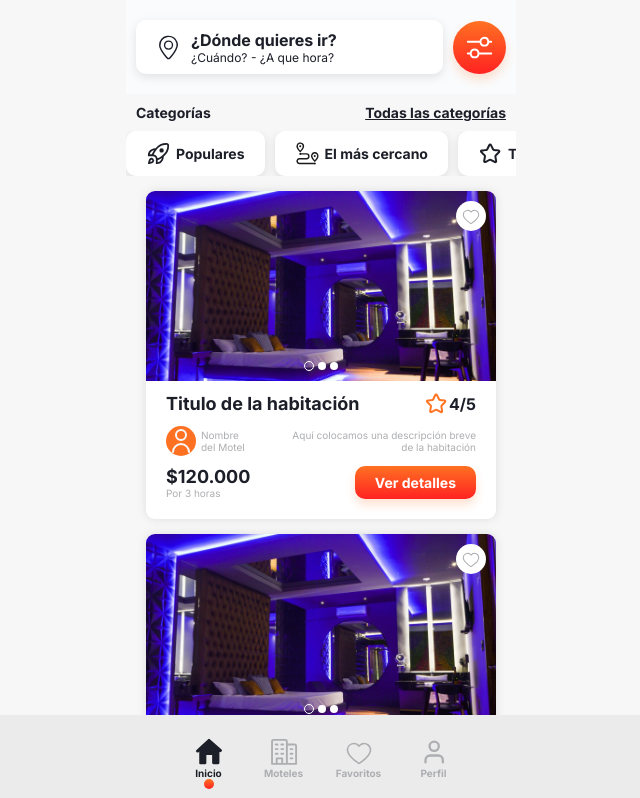
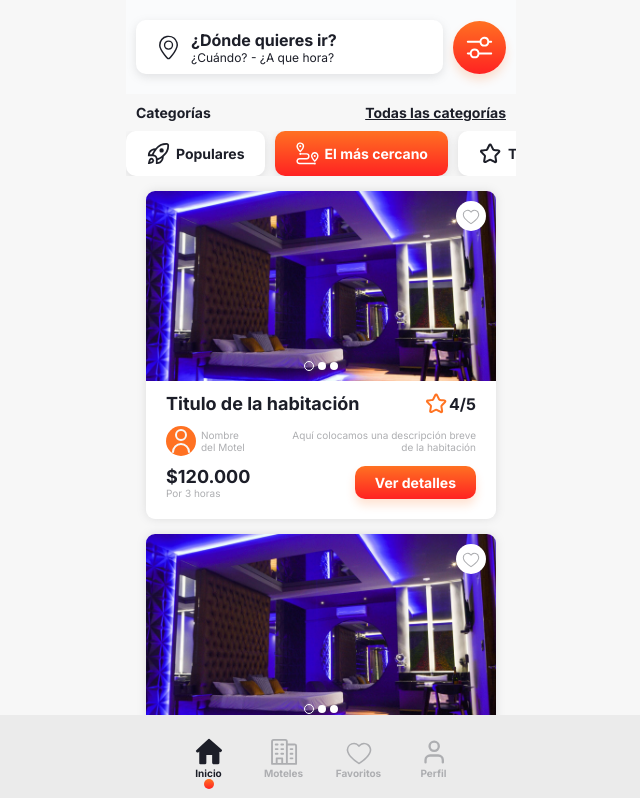
Before and after one commit to ingalexander94/mood, a Next.js app: page / in a window 1280 px wide. Shown: the top 798 px of the page, without its empty margins (319-959 px from the left). Built offline with nearby package versions, Linux system fonts and the light colour scheme.

Commit message:
add select categories

```diff
--- a/src/components/Categories/Categories.module.css
+++ b/src/components/Categories/Categories.module.css
@@ -59,8 +59,25 @@
   scroll-snap-align: start;
 }
 
+.categories article.list ul li:active {
+  transform: scale(0.98);
+}
+
+.categories article.list ul li.active {
+  background: var(--gradient-background);
+}
+
 .categories article.list ul li:nth-child(1) {
   margin-left: 10px;
+}
+
+.categories article.list ul li.active img {
+  filter: invert(100%) sepia(7%) saturate(27%) hue-rotate(259deg)
+    brightness(109%) contrast(106%);
+}
+
+.categories article.list ul li.active span {
+  color: var(--white);
 }
 
 .categories article.list ul li span {
--- a/src/components/Categories/Categories.tsx
+++ b/src/components/Categories/Categories.tsx
@@ -1,12 +1,24 @@
+"use client";
+
 import { Category } from "@/models/categories.model";
 import CategoriesStyles from "./Categories.module.css";
 import Image from "next/image";
+import { useState } from "react";
 
 interface Props {
   categories: Category[];
 }
 
-const Categories = ({ categories }: Props) => {
+const Categories = ({ categories: data }: Props) => {
+  const [categories, setCategories] = useState<Category[]>(data);
+
+  const handleSelectCategory = (i: number) => {
+    let temp = [...categories];
+    temp[i].active = !temp[i].active;
+    setCategories(temp);
+    temp = [];
+  };
+
   return (
     <section className={CategoriesStyles.categories}>
       <article className={CategoriesStyles.info}>
@@ -15,8 +27,12 @@ const Categories = ({ categories }: Props) => {
       </article>
       <article className={CategoriesStyles.list}>
         <ul>
-          {categories.map(({ id, name, icon }) => (
-            <li key={+id}>
+          {categories.map(({ id, name, icon, active }, i) => (
+            <li
+              onClick={() => handleSelectCategory(i)}
+              className={active ? CategoriesStyles.active : ""}
+              key={+id}
+            >
               <Image
                 alt={`Icono de ${name}`}
                 src={`/assets/${icon}`}
--- a/src/components/Slider/Slider.module.css
+++ b/src/components/Slider/Slider.module.css
@@ -74,5 +74,4 @@ div.slider > div span.active {
   background: transparent;
   border: 1px solid white;
   cursor: default;
-  transition: border ease-in 0.2s, background ease-in 0.2s;
 }
--- a/src/components/Slider/Slider.tsx
+++ b/src/components/Slider/Slider.tsx
@@ -18,7 +18,7 @@ const Slider = ({ height, more, multiple }: Props) => {
     const section = event.target as HTMLInputElement;
     const { scrollLeft, scrollWidth } = section;
     setCurrentIndex(scrollLeft / (scrollWidth / 3));
-  }, 100);
+  }, 5);
 
   return (
     <div className={SliderStyles.slider} style={{ height }}>
--- a/src/models/categories.model.ts
+++ b/src/models/categories.model.ts
@@ -3,41 +3,49 @@ export const CategoryModel = {
     id: 1,
     name: "Populares",
     icon: "icon_popular.svg",
+    active: false,
   },
   CLOSEST: {
     id: 2,
     name: "El más cercano",
     icon: "icon_closest.svg",
+    active: true,
   },
   TOP: {
     id: 3,
     name: "Top 10",
     icon: "icon_star.svg",
+    active: false,
   },
   PROMOTIONS: {
     id: 4,
     name: "Promociones",
     icon: "icon_promotions.svg",
+    active: true,
   },
   WEEK: {
     id: 5,
     name: "Motel de la semana",
     icon: "icon_week.svg",
+    active: false,
   },
   RECENT: {
     id: 6,
     name: "Más recientes",
     icon: "icon_recent.svg",
+    active: false,
   },
   THEMATIC: {
     id: 7,
     name: "Temáticos",
     icon: "icon_thematic.svg",
+    active: false,
   },
   PARKING: {
     id: 8,
     name: "Con parqueadero",
     icon: "icon_parking.svg",
+    active: false,
   },
 };
 
@@ -45,4 +53,5 @@ export interface Category {
   id: Number;
   name: string;
   icon: string;
+  active: boolean;
 }
```
